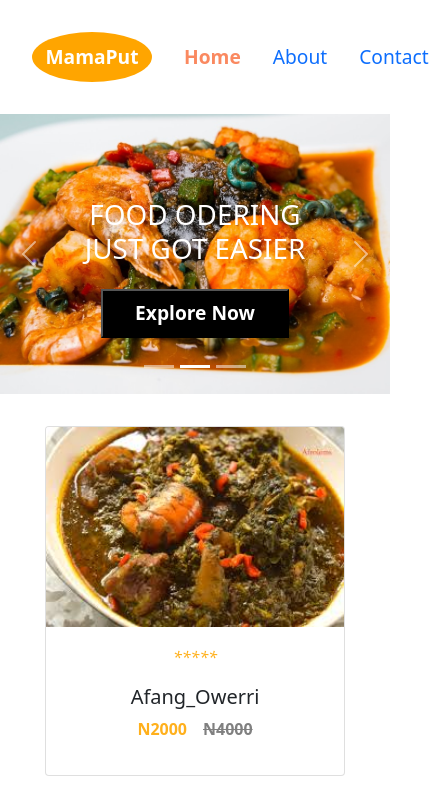
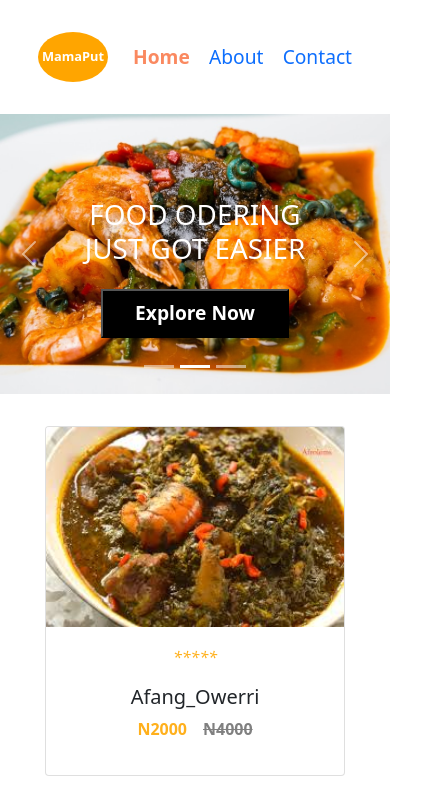
Before and after one commit to RachelOpuba/Kodecamp-react-task6, a React (Create React App) app: page / in a window 390 px wide. Shown: the top 806 px of the page, 429 px wide, since content can reach past the window. Built offline with nearby package versions, Linux system fonts and the light colour scheme.

Commit message:
changes made to Home route path

```diff
--- a/src/index.css
+++ b/src/index.css
@@ -32,8 +32,8 @@ nav a.active {
 }
 
 .logo {
-  height: 50px;
-  width: 120px;
+  height: 60px;
+  width: 100px;
   background: orange;
   display: flex;
   justify-content: center;
@@ -177,6 +177,22 @@ textarea {
 }
 
 @media screen and (max-width: 500px) {
+  nav {
+    /* font-size: 1rem; */
+    justify-content: space-evenly;
+  }
+
+  nav a {
+    padding-left: 1.2rem;
+  }
+
+  .logo {
+    font-size: 0.8rem;
+    height: 50px;
+    width: 70px;
+    padding: 0.5rem 1.5rem;
+  }
+
   .slider img {
     height: 280px;
   }
```
